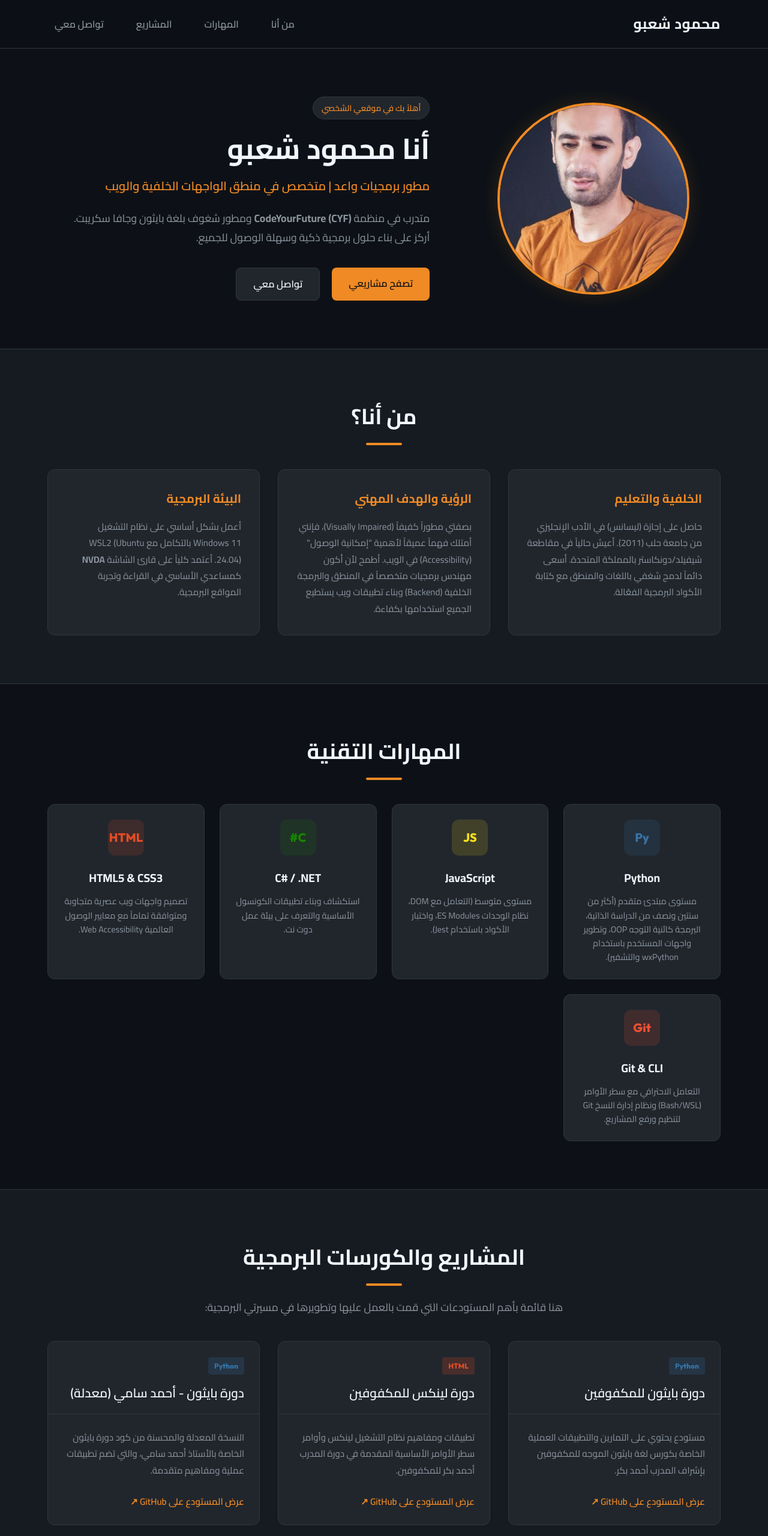
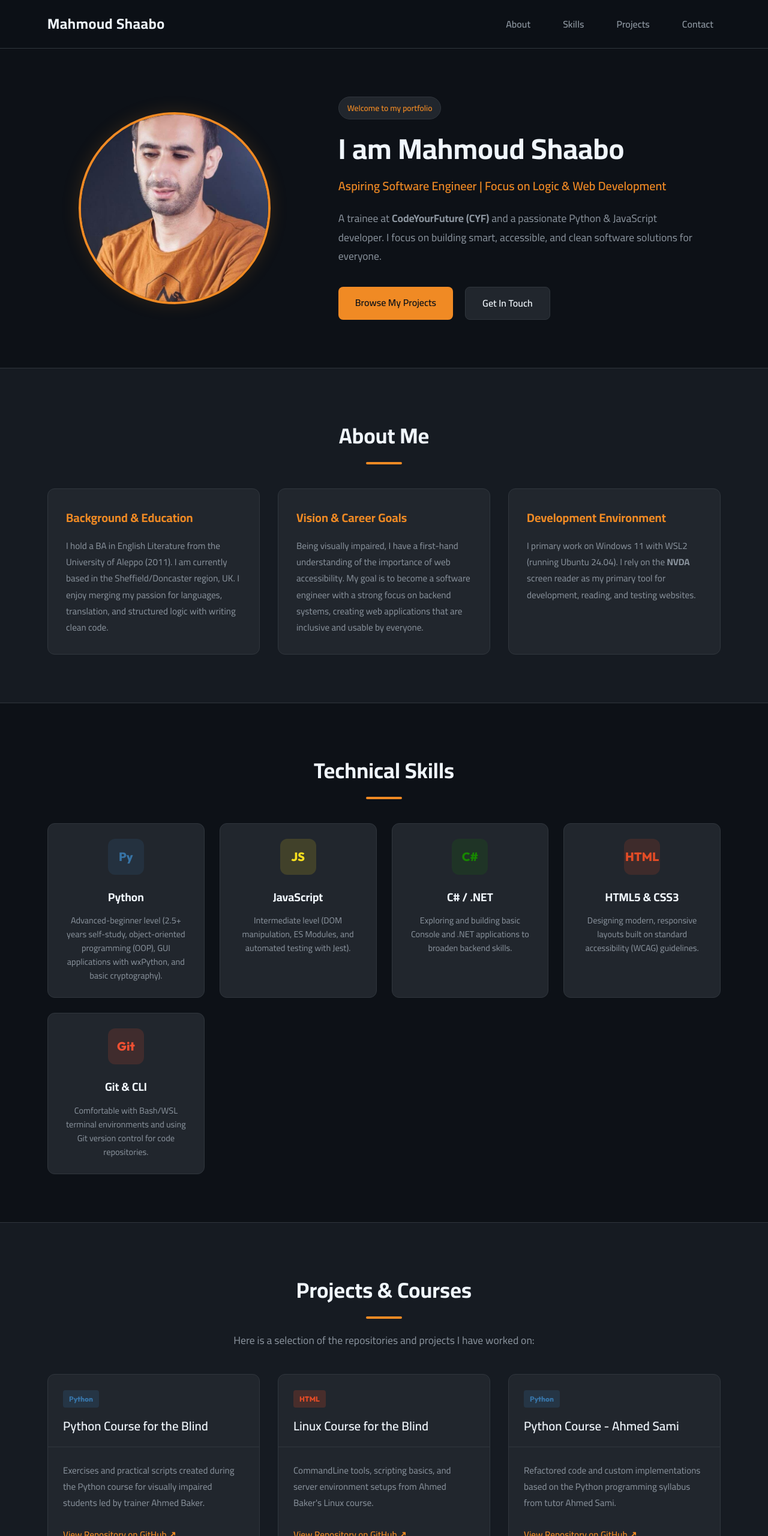
Before and after one commit to mahmoudshaabo1984/mahmoudshaabo1984.github.io, a plain HTML site: page index.html in a window 1280 px wide. Shown: the top 2560 px of the page at 60% size. Drawn offline with Linux system fonts and the light colour scheme.

Commit message:
Translate portfolio to English

```diff
--- a/index.html
+++ b/index.html
@@ -1,11 +1,11 @@
 <!DOCTYPE html>
-<html lang="ar" dir="rtl">
+<html lang="en" dir="ltr">
 <head>
     <meta charset="UTF-8">
     <meta name="viewport" content="width=device-width, initial-scale=1.0">
-    <title>محمود شعبو | المطور الشخصي ومعرض المشاريع</title>
-    <meta name="description" content="الموقع الشخصي للمطور محمود شعبو - متدرب تطوير الويب وبايثون. استعرض مشاريعي البرمجية وتواصل معي.">
-    <!-- Google Fonts for modern Arabic typography -->
+    <title>Mahmoud Shaabo | Personal Portfolio & Project Showcase</title>
+    <meta name="description" content="Personal portfolio of Mahmoud Shaabo - Web & Python Developer Trainee. Explore my projects and get in touch.">
+    <!-- Google Fonts for modern typography -->
     <link rel="preconnect" href="https://fonts.googleapis.com">
     <link rel="preconnect" href="https://fonts.gstatic.com" crossorigin>
     <link href="https://fonts.googleapis.com/css2?family=Cairo:wght@300;400;600;700&family=Outfit:wght@400;600;800&display=swap" rel="stylesheet">
@@ -14,188 +14,188 @@
 </head>
 <body>
 
-    <!-- رابط تخطي للوصول السريع إلى المحتوى (مهم جداً لقارئات الشاشة) -->
-    <a href="#main-content" class="skip-link">تخطي إلى المحتوى الرئيسي</a>
+    <!-- Skip link for keyboard/screen reader navigation -->
+    <a href="#main-content" class="skip-link">Skip to main content</a>
 
-    <!-- رأس الصفحة والتنقل -->
+    <!-- Header and Navigation -->
     <header class="main-header">
         <div class="container header-container">
             <div class="logo">
-                <a href="#" aria-label="الصفحة الرئيسية لمحمود شعبو">محمود شعبو</a>
+                <a href="#" aria-label="Mahmoud Shaabo Homepage">Mahmoud Shaabo</a>
             </div>
-            <nav class="main-nav" aria-label="قائمة التنقل الرئيسية">
+            <nav class="main-nav" aria-label="Main Navigation">
                 <ul>
-                    <li><a href="#about">من أنا</a></li>
-                    <li><a href="#skills">المهارات</a></li>
-                    <li><a href="#projects">المشاريع</a></li>
-                    <li><a href="#contact">تواصل معي</a></li>
+                    <li><a href="#about">About</a></li>
+                    <li><a href="#skills">Skills</a></li>
+                    <li><a href="#projects">Projects</a></li>
+                    <li><a href="#contact">Contact</a></li>
                 </ul>
             </nav>
         </div>
     </header>
 
-    <!-- المحتوى الرئيسي للموقع -->
+    <!-- Main Content -->
     <main id="main-content">
 
-        <!-- قسم الترحيب (Hero Section) -->
+        <!-- Hero Section -->
         <section class="hero-section" aria-labelledby="hero-title">
             <div class="container hero-container">
                 <div class="hero-image-wrapper">
-                    <!-- الصورة الشخصية المنسقة -->
-                    <img src="profile.jpg" alt="صورة شخصية للمطور محمود شعبو" class="hero-profile-img">
+                    <!-- Profile Picture -->
+                    <img src="profile.jpg" alt="Profile photo of Mahmoud Shaabo" class="hero-profile-img">
                 </div>
                 <div class="hero-text-content">
-                    <span class="badge">أهلاً بك في موقعي الشخصي</span>
-                    <h1 id="hero-title">أنا محمود شعبو</h1>
-                    <p class="hero-subtitle">مطور برمجيات واعد | متخصص في منطق الواجهات الخلفية والويب</p>
+                    <span class="badge">Welcome to my portfolio</span>
+                    <h1 id="hero-title">I am Mahmoud Shaabo</h1>
+                    <p class="hero-subtitle">Aspiring Software Engineer | Focus on Logic & Web Development</p>
                     <p class="hero-desc">
-                        متدرب في منظمة <strong>CodeYourFuture (CYF)</strong> ومطور شغوف بلغة بايثون وجافا سكريبت. أركز على بناء حلول برمجية ذكية وسهلة الوصول للجميع.
+                        A trainee at <strong>CodeYourFuture (CYF)</strong> and a passionate Python & JavaScript developer. I focus on building smart, accessible, and clean software solutions for everyone.
                     </p>
                     <div class="hero-cta-group">
-                        <a href="#projects" class="btn btn-primary">تصفح مشاريعي</a>
-                        <a href="#contact" class="btn btn-secondary">تواصل معي</a>
+                        <a href="#projects" class="btn btn-primary">Browse My Projects</a>
+                        <a href="#contact" class="btn btn-secondary">Get In Touch</a>
                     </div>
                 </div>
             </div>
         </section>
 
-        <!-- قسم من أنا (About Section) -->
+        <!-- About Me Section -->
         <section id="about" class="about-section" aria-labelledby="about-title">
             <div class="container">
-                <h2 id="about-title" class="section-title">من أنا؟</h2>
+                <h2 id="about-title" class="section-title">About Me</h2>
                 <div class="about-grid">
                     <div class="about-card">
-                        <h3>الخلفية والتعليم</h3>
-                        <p>حاصل على إجازة (ليسانس) في الأدب الإنجليزي من جامعة حلب (2011). أعيش حالياً في مقاطعة شيفيلد/دونکاستر بالمملكة المتحدة. أسعى دائماً لدمج شغفي باللغات والمنطق مع كتابة الأكواد البرمجية الفعّالة.</p>
+                        <h3>Background & Education</h3>
+                        <p>I hold a BA in English Literature from the University of Aleppo (2011). I am currently based in the Sheffield/Doncaster region, UK. I enjoy merging my passion for languages, translation, and structured logic with writing clean code.</p>
                     </div>
                     <div class="about-card">
-                        <h3>الرؤية والهدف المهني</h3>
-                        <p>بصفتي مطوراً كفيفاً (Visually Impaired)، فإنني أمتلك فهماً عميقاً لأهمية "إمكانية الوصول" (Accessibility) في الويب. أطمح لأن أكون مهندس برمجيات متخصصاً في المنطق والبرمجة الخلفية (Backend) وبناء تطبيقات ويب يستطيع الجميع استخدامها بكفاءة.</p>
+                        <h3>Vision & Career Goals</h3>
+                        <p>Being visually impaired, I have a first-hand understanding of the importance of web accessibility. My goal is to become a software engineer with a strong focus on backend systems, creating web applications that are inclusive and usable by everyone.</p>
                     </div>
                     <div class="about-card">
-                        <h3>البيئة البرمجية</h3>
-                        <p>أعمل بشكل أساسي على نظام التشغيل Windows 11 بالتكامل مع WSL2 (Ubuntu 24.04). أعتمد كلياً على قارئ الشاشة <strong>NVDA</strong> كمساعدي الأساسي في القراءة وتجربة المواقع البرمجية.</p>
+                        <h3>Development Environment</h3>
+                        <p>I primary work on Windows 11 with WSL2 (running Ubuntu 24.04). I rely on the <strong>NVDA</strong> screen reader as my primary tool for development, reading, and testing websites.</p>
                     </div>
                 </div>
             </div>
         </section>
 
-        <!-- قسم المهارات (Skills Section) -->
+        <!-- Skills Section -->
         <section id="skills" class="skills-section" aria-labelledby="skills-title">
             <div class="container">
-                <h2 id="skills-title" class="section-title">المهارات التقنية</h2>
+                <h2 id="skills-title" class="section-title">Technical Skills</h2>
                 <div class="skills-grid">
-                    <!-- بايثون -->
-                    <div class="skill-card" aria-label="مهارة لغة بايثون">
+                    <!-- Python -->
+                    <div class="skill-card" aria-label="Python programming language skill">
                         <div class="skill-icon py-icon">Py</div>
                         <h3>Python</h3>
-                        <p>مستوى مبتدئ متقدم (أكثر من سنتين ونصف من الدراسة الذاتية، البرمجة كائنية التوجه OOP، وتطوير واجهات المستخدم باستخدام wxPython والتشفير).</p>
+                        <p>Advanced-beginner level (2.5+ years self-study, object-oriented programming (OOP), GUI applications with wxPython, and basic cryptography).</p>
                     </div>
-                    <!-- جافا سكريبت -->
-                    <div class="skill-card" aria-label="مهارة جافا سكريبت">
+                    <!-- JavaScript -->
+                    <div class="skill-card" aria-label="JavaScript skill">
                         <div class="skill-icon js-icon">JS</div>
                         <h3>JavaScript</h3>
-                        <p>مستوى متوسط (التعامل مع DOM، نظام الوحدات ES Modules، واختبار الأكواد باستخدام Jest).</p>
+                        <p>Intermediate level (DOM manipulation, ES Modules, and automated testing with Jest).</p>
                     </div>
-                    <!-- سي شارب -->
-                    <div class="skill-card" aria-label="مهارة سي شارب">
+                    <!-- C# -->
+                    <div class="skill-card" aria-label="C# and .NET skill">
                         <div class="skill-icon cs-icon">C#</div>
                         <h3>C# / .NET</h3>
-                        <p>استكشاف وبناء تطبيقات الكونسول الأساسية والتعرف على بيئة عمل دوت نت.</p>
+                        <p>Exploring and building basic Console and .NET applications to broaden backend skills.</p>
                     </div>
-                    <!-- تقنيات الويب والوصول -->
-                    <div class="skill-card" aria-label="تطوير واجهات الويب وإمكانية الوصول">
+                    <!-- Web / Accessibility -->
+                    <div class="skill-card" aria-label="HTML5, CSS3, and Web Accessibility skill">
                         <div class="skill-icon a11y-icon">HTML</div>
                         <h3>HTML5 & CSS3</h3>
-                        <p>تصميم واجهات ويب عصرية متجاوبة ومتوافقة تماماً مع معايير الوصول العالمية Web Accessibility.</p>
+                        <p>Designing modern, responsive layouts built on standard accessibility (WCAG) guidelines.</p>
                     </div>
-                    <!-- أدوات التطوير -->
-                    <div class="skill-card" aria-label="أدوات التطوير مثل جيت وسطر الأوامر">
+                    <!-- Tools -->
+                    <div class="skill-card" aria-label="Git and Command Line tools skill">
                         <div class="skill-icon git-icon">Git</div>
                         <h3>Git & CLI</h3>
-                        <p>التعامل الاحترافي مع سطر الأوامر (Bash/WSL) ونظام إدارة النسخ Git لتنظيم ورفع المشاريع.</p>
+                        <p>Comfortable with Bash/WSL terminal environments and using Git version control for code repositories.</p>
                     </div>
                 </div>
             </div>
         </section>
 
-        <!-- قسم المشاريع (Projects Section) -->
+        <!-- Projects Section -->
         <section id="projects" class="projects-section" aria-labelledby="projects-title">
             <div class="container">
-                <h2 id="projects-title" class="section-title">المشاريع والكورسات البرمجية</h2>
-                <p class="section-desc">هنا قائمة بأهم المستودعات التي قمت بالعمل عليها وتطويرها في مسيرتي البرمجية:</p>
+                <h2 id="projects-title" class="section-title">Projects & Courses</h2>
+                <p class="section-desc">Here is a selection of the repositories and projects I have worked on:</p>
 
                 <div class="projects-grid">
 
-                    <!-- مشروع 1 -->
+                    <!-- Project 1 -->
                     <article class="project-card" aria-labelledby="proj-title-1">
                         <div class="project-header">
                             <span class="project-lang py-tag">Python</span>
-                            <h3 id="proj-title-1">دورة بايثون للمكفوفين</h3>
+                            <h3 id="proj-title-1">Python Course for the Blind</h3>
                         </div>
                         <div class="project-body">
-                            <p>مستودع يحتوي على التمارين والتطبيقات العملية الخاصة بكورس لغة بايثون الموجه للمكفوفين بإشراف المدرب أحمد بكر.</p>
-                            <a href="https://github.com/mahmoudshaabo1984/ahmed-baker-python-course-for-blind" class="project-link" aria-label="رابط مستودع دورة بايثون للمكفوفين على جيتهاب" target="_blank" rel="noopener noreferrer">عرض المستودع على GitHub ↗</a>
+                            <p>Exercises and practical scripts created during the Python course for visually impaired students led by trainer Ahmed Baker.</p>
+                            <a href="https://github.com/mahmoudshaabo1984/ahmed-baker-python-course-for-blind" class="project-link" aria-label="Python Course for the Blind repository on GitHub" target="_blank" rel="noopener noreferrer">View Repository on GitHub ↗</a>
                         </div>
                     </article>
 
-                    <!-- مشروع 2 -->
+                    <!-- Project 2 -->
                     <article class="project-card" aria-labelledby="proj-title-2">
                         <div class="project-header">
                             <span class="project-lang html-tag">HTML</span>
-                            <h3 id="proj-title-2">دورة لينكس للمكفوفين</h3>
+                            <h3 id="proj-title-2">Linux Course for the Blind</h3>
                         </div>
                         <div class="project-body">
-                            <p>تطبيقات ومفاهيم نظام التشغيل لينكس وأوامر سطر الأوامر الأساسية المقدمة في دورة المدرب أحمد بكر للمكفوفين.</p>
-                            <a href="https://github.com/mahmoudshaabo1984/ahmed-baker-linux-course" class="project-link" aria-label="رابط مستودع دورة لينكس للمكفوفين على جيتهاب" target="_blank" rel="noopener noreferrer">عرض المستودع على GitHub ↗</a>
+                            <p>CommandLine tools, scripting basics, and server environment setups from Ahmed Baker's Linux course.</p>
+                            <a href="https://github.com/mahmoudshaabo1984/ahmed-baker-linux-course" class="project-link" aria-label="Linux Course for the Blind repository on GitHub" target="_blank" rel="noopener noreferrer">View Repository on GitHub ↗</a>
                         </div>
                     </article>
 
-                    <!-- مشروع 3 -->
+                    <!-- Project 3 -->
                     <article class="project-card" aria-labelledby="proj-title-3">
                         <div class="project-header">
                             <span class="project-lang py-tag">Python</span>
-                            <h3 id="proj-title-3">دورة بايثون - أحمد سامي (معدلة)</h3>
+                            <h3 id="proj-title-3">Python Course - Ahmed Sami</h3>
                         </div>
                         <div class="project-body">
-                            <p>النسخة المعدلة والمحسنة من كود دورة بايثون الخاصة بالأستاذ أحمد سامي، والتي تضم تطبيقات عملية ومفاهيم متقدمة.</p>
-                            <a href="https://github.com/mahmoudshaabo1984/ahmed-sami-python-course-modified" class="project-link" aria-label="رابط مستودع كورس بايثون المعدل على جيتهاب" target="_blank" rel="noopener noreferrer">عرض المستودع على GitHub ↗</a>
+                            <p>Refactored code and custom implementations based on the Python programming syllabus from tutor Ahmed Sami.</p>
+                            <a href="https://github.com/mahmoudshaabo1984/ahmed-sami-python-course-modified" class="project-link" aria-label="Modified Python Course repository on GitHub" target="_blank" rel="noopener noreferrer">View Repository on GitHub ↗</a>
                         </div>
                     </article>
 
-                    <!-- مشروع 4 -->
+                    <!-- Project 4 -->
                     <article class="project-card" aria-labelledby="proj-title-4">
                         <div class="project-header">
                             <span class="project-lang html-tag">HTML / CSS</span>
-                            <h3 id="proj-title-4">دورة الويب - أحمد سامي</h3>
+                            <h3 id="proj-title-4">Web Course - Ahmed Sami</h3>
                         </div>
                         <div class="project-body">
-                            <p>المشاريع والتطبيقات الخاصة بكورس تطوير الويب وتصميم المواقع للمدرب أحمد سامي.</p>
-                            <a href="https://github.com/mahmoudshaabo1984/ahmed-sami-web-course" class="project-link" aria-label="رابط مستودع كورس الويب على جيتهاب" target="_blank" rel="noopener noreferrer">عرض المستودع على GitHub ↗</a>
+                            <p>Design assignments, CSS properties templates, and page mockups for Ahmed Sami's web development class.</p>
+                            <a href="https://github.com/mahmoudshaabo1984/ahmed-sami-web-course" class="project-link" aria-label="Ahmed Sami Web Course repository on GitHub" target="_blank" rel="noopener noreferrer">View Repository on GitHub ↗</a>
                         </div>
                     </article>
 
-                    <!-- مشروع 5 -->
+                    <!-- Project 5 -->
                     <article class="project-card" aria-labelledby="proj-title-5">
                         <div class="project-header">
                             <span class="project-lang js-tag">JavaScript</span>
-                            <h3 id="proj-title-5">ورش عمل CodeYourFuture</h3>
+                            <h3 id="proj-title-5">CYF Workshops</h3>
                         </div>
                         <div class="project-body">
-                            <p>المستودع الخاص بحل وتطبيق ورش العمل والتمارين التي نقوم بها داخل الفصل في شيفيلد لعام 2026.</p>
-                            <a href="https://github.com/mahmoudshaabo1984/CYF-Workshops" class="project-link" aria-label="رابط مستودع ورش عمل كود يور فيوتشر على جيتهاب" target="_blank" rel="noopener noreferrer">عرض المستودع على GitHub ↗</a>
+                            <p>A repository containing my work, assignments, and class exercises from the CodeYourFuture training cohort (Sheffield 2026).</p>
+                            <a href="https://github.com/mahmoudshaabo1984/CYF-Workshops" class="project-link" aria-label="CodeYourFuture Workshops repository on GitHub" target="_blank" rel="noopener noreferrer">View Repository on GitHub ↗</a>
                         </div>
                     </article>
 
-                    <!-- مشروع 6 -->
+                    <!-- Project 6 -->
                     <article class="project-card" aria-labelledby="proj-title-6">
                         <div class="project-header">
                             <span class="project-lang cs-tag">C#</span>
-                            <h3 id="proj-title-6">مشروع تطبيقي بلغة C#</h3>
+                            <h3 id="proj-title-6">C# Console Example Project</h3>
                         </div>
                         <div class="project-body">
-                            <p>مستودع مخصص لاستكشاف لغة C# وبناء المشاريع الأساسية وتطبيقات سطر الأوامر (Console Applications).</p>
-                            <a href="https://github.com/mahmoudshaabo1984/examble-project-c-" class="project-link" aria-label="رابط مستودع لغة سي شارب على جيتهاب" target="_blank" rel="noopener noreferrer">عرض المستودع على GitHub ↗</a>
+                            <p>A testing ground for C# features, console applications, and learning object-oriented paradigms in .NET.</p>
+                            <a href="https://github.com/mahmoudshaabo1984/examble-project-c-" class="project-link" aria-label="C# Example project repository on GitHub" target="_blank" rel="noopener noreferrer">View Repository on GitHub ↗</a>
                         </div>
                     </article>
 
@@ -203,24 +203,24 @@
             </div>
         </section>
 
-        <!-- قسم التواصل (Contact Section) -->
+        <!-- Contact Section -->
         <section id="contact" class="contact-section" aria-labelledby="contact-title">
             <div class="container">
-                <h2 id="contact-title" class="section-title">تواصل معي</h2>
-                <p class="section-desc">أنا منفتح دائماً للمناقشات البرمجية والتعاون في المشاريع البرمجية الممتعة.</p>
+                <h2 id="contact-title" class="section-title">Get in Touch</h2>
+                <p class="section-desc">I am always open to discussing software projects, collaboration, or learning opportunities.</p>
 
                 <div class="contact-cards">
-                    <!-- جيتهاب -->
+                    <!-- GitHub -->
                     <div class="contact-item">
-                        <h3>على GitHub</h3>
-                        <p>تابع مشاريعي البرمجية ومساهماتي اليومية.</p>
-                        <a href="https://github.com/mahmoudshaabo1984" class="btn btn-secondary" target="_blank" rel="noopener noreferrer">الملف الشخصي على GitHub ↗</a>
+                        <h3>GitHub</h3>
+                        <p>Follow my coding activity and contributions.</p>
+                        <a href="https://github.com/mahmoudshaabo1984" class="btn btn-secondary" target="_blank" rel="noopener noreferrer">GitHub Profile ↗</a>
                     </div>
-                    <!-- بريد الكتروني -->
+                    <!-- Email -->
                     <div class="contact-item">
-                        <h3>البريد الإلكتروني</h3>
-                        <p>يمكنك مراسلتي لأي استفسار أو فرصة عمل.</p>
-                        <a href="mailto:obscu@example.com" class="btn btn-secondary">إرسال رسالة بريد إلكتروني ✉</a>
+                        <h3>Email</h3>
+                        <p>Reach out for inquiries or direct communication.</p>
+                        <a href="mailto:obscu@example.com" class="btn btn-secondary">Send Email ✉</a>
                     </div>
                 </div>
             </div>
@@ -228,11 +228,11 @@
 
     </main>
 
-    <!-- تذييل الصفحة -->
+    <!-- Footer -->
     <footer class="main-footer">
         <div class="container footer-container">
-            <p>&copy; 2026 محمود شعبو. جميع الحقوق محفوظة.</p>
-            <p class="a11y-badge">تم تصميم هذا الموقع بعناية ليتوافق مع قارئات الشاشة ومعايير إمكانية الوصول W3C WCAG.</p>
+            <p>&copy; 2026 Mahmoud Shaabo. All rights reserved.</p>
+            <p class="a11y-badge">This site has been built to conform with W3C WCAG accessibility standards and screen readers.</p>
         </div>
     </footer>
 
```
